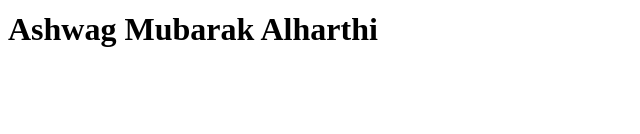
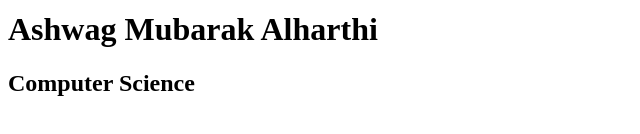
Before and after one commit to AshwagAlharthi/My-CV, a plain HTML site: page index.html in a window 1280 px wide. Shown: the part 222-356 px from the top of the page, without its empty margins (0-640 px from the left). Drawn offline with Linux system fonts and the light colour scheme.

Commit message:
add my major

```diff
--- a/index.html
+++ b/index.html
@@ -8,5 +8,6 @@
 <body>
     <img src="https://d29fhpw069ctt2.cloudfront.net/icon/image/37918/preview.svg" width="200px" height="200px" alt="my picture">
     <h1>Ashwag Mubarak Alharthi</h1>
+    <h2>Computer Science</h2>
 </body>
 </html>
```
